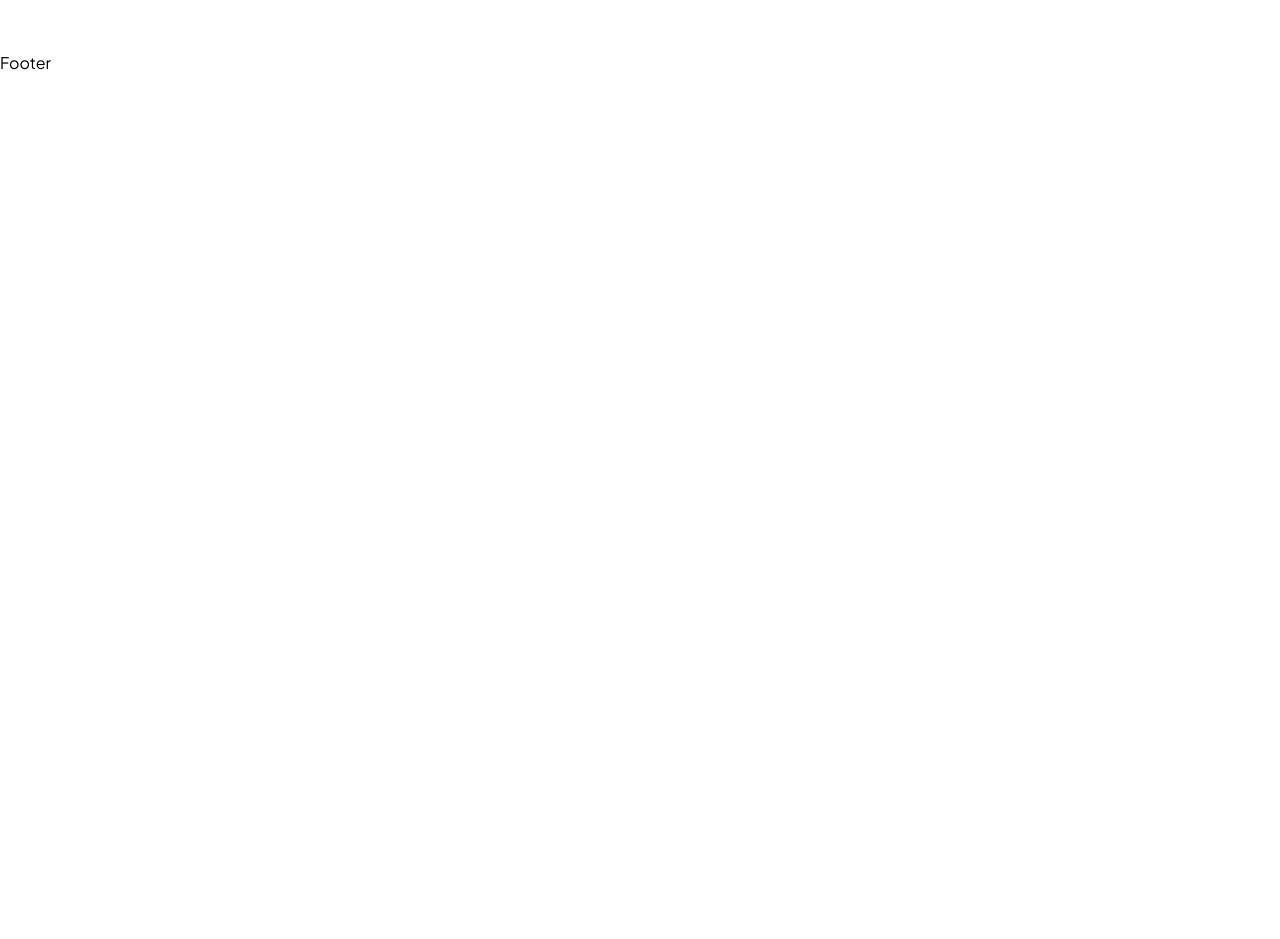
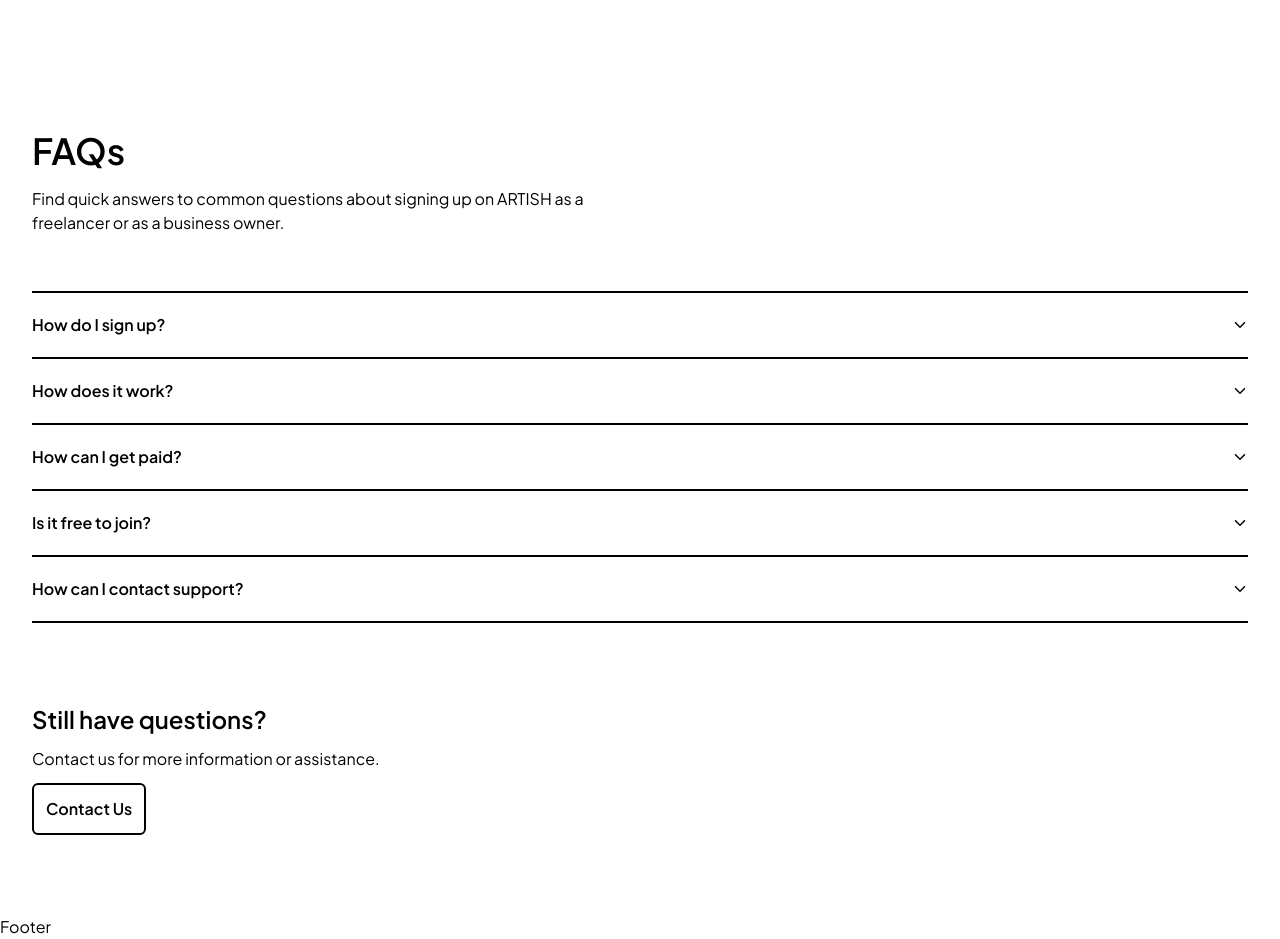
Before and after one commit to artish-io/artish-web, a Next.js app: page / in a window 1280 px wide. Shown: the part 3680-4619 px from the top of the page. Before the commit the page ends 3755 px from the top, so only its background shows below. Built offline with nearby package versions, Linux system fonts and the light colour scheme.

Commit message:
faqs section

```diff
--- a/app/components/Home/Blog.tsx
+++ b/app/components/Home/Blog.tsx
@@ -31,7 +31,7 @@ const blogPosts = [
 
 const Blog = () => {
 	return (
-		<section className="bg-[#FCFBFC]  py-28">
+		<section className="bg-[#FCFBFC] py-28">
 			<div className="container">
 				<h2 className="text-2xl md:text-3xl lg:text-4xl font-semibold">Blog</h2>
 				<p className="py-4 text-base ld:text-xl">
--- /dev/null
+++ b/app/components/Home/Faqs.tsx
@@ -0,0 +1,99 @@
+'use client';
+
+import Link from 'next/link';
+import { useState } from 'react';
+
+import { IoIosArrowDown } from 'react-icons/io';
+
+type FAQ = {
+	id: number;
+	question: string;
+	answer: string;
+};
+
+const faqs: FAQ[] = [
+	{
+		id: 1,
+		question: 'How do I sign up?',
+		answer:
+			'Signing up is quick and easy! Simply visit our website and click the "Sign Up" button located at the top right corner. You’ll need to provide some basic information such as your name, email address, and a password. After submitting the form, you’ll receive a confirmation email. Just click the link in that email to complete your registration and start using our services.',
+	},
+	{
+		id: 2,
+		question: 'How does it work?',
+		answer:
+			'Our platform works by connecting freelancers with clients looking for specific services. Once you create an account, you can browse available jobs or list your services for clients to find. You can apply for jobs by submitting proposals, and if a client selects your proposal, you’ll work out the details with them directly. Our platform handles all the billing and payments to ensure that transactions are smooth and secure.',
+	},
+	{
+		id: 3,
+		question: 'How can I get paid?',
+		answer:
+			'Payments are processed through our secure platform. Once you complete a job, the client will confirm the work, and the agreed-upon amount will be transferred to your account. You can choose to withdraw your earnings via various methods such as direct deposit, PayPal, or other available electronic payment systems. Payments are typically processed within a few business days of the job completion.',
+	},
+	{
+		id: 4,
+		question: 'Is it free to join?',
+		answer:
+			'Yes, joining our platform is completely free. We believe in providing freelancers and clients a space to connect without upfront costs. While joining is free, we charge a small fee on completed transactions to cover the costs of running the service and providing support. This fee is automatically deducted from the payment, so there are no surprise charges.',
+	},
+	{
+		id: 5,
+		question: 'How can I contact support?',
+		answer:
+			'Our support team is available 24/7 to assist you with any questions or issues you may encounter. The best way to contact us is through our online help center where you can submit a ticket. You can also reach us via our support email or through the chat feature on our website. We strive to respond to all inquiries within 24 hours. For urgent issues, please make sure to mark your query as "urgent" to expedite the process.',
+	},
+];
+
+const Faqs = () => {
+	const [openItemId, setOpenItemId] = useState<number | null>(null);
+
+	const toggleItem = (id: number) => {
+		setOpenItemId(openItemId === id ? null : id);
+	};
+	return (
+		<section className="bg-white py-20">
+			<div className="container">
+				<h2 className="text-2xl md:text-3xl lg:text-4xl font-semibold">FAQs</h2>
+				<p className="py-4 text-base ld:text-xl w-full lg:w-1/2">
+					Find quick answers to common questions about signing up on ARTISH as a
+					freelancer or as a business owner.
+				</p>
+				<div className="py-10">
+					{faqs.map(({ id, question, answer }) => (
+						<div
+							key={id}
+							className={`py-5 border-b-2 border-black ${
+								id === 1 ? 'border-t-2' : ''
+							}`}
+						>
+							<div
+								onClick={() => toggleItem(id)}
+								className="flex justify-between items-center cursor-pointer font-semibold"
+							>
+								<p>{question}</p>
+								<IoIosArrowDown />
+							</div>
+							{openItemId === id && (
+								<div className="py-5 leading-7">
+									<p>{answer}</p>
+								</div>
+							)}
+						</div>
+					))}
+				</div>
+				<div className="space-y-3 pt-10">
+					<h3 className="text-2xl font-semibold">Still have questions?</h3>
+					<p>Contact us for more information or assistance.</p>
+					<Link
+						href="/login"
+						className="font-semibold rounded-md border-2 border-black p-3 bg-white text-black inline-block"
+					>
+						Contact Us
+					</Link>
+				</div>
+			</div>
+		</section>
+	);
+};
+
+export default Faqs;
--- a/app/components/Home/TrustedBy.tsx
+++ b/app/components/Home/TrustedBy.tsx
@@ -18,7 +18,7 @@ const TrustedCompanies = [
 const TrustedBy = () => {
 	return (
 		<section className="bg-white">
-			<div className="container flex justify-between items-center py-10">
+			<div className="container flex flex-wrap justify-between items-center py-10">
 				<p className="font-semibold">
 					You can trust us, these companies <br />
 					already have
--- a/app/page.tsx
+++ b/app/page.tsx
@@ -3,6 +3,7 @@ import Hero from './components/Home/Hero';
 import GetStarted from './components/Home/GetStarted';
 import Blog from './components/Home/Blog';
 import TrustedBy from './components/Home/TrustedBy';
+import Faqs from './components/Home/Faqs';
 
 const page = () => {
 	return (
@@ -11,6 +12,7 @@ const page = () => {
 			<GetStarted />
 			<Blog />
 			<TrustedBy />
+			<Faqs />
 		</>
 	);
 };
```
